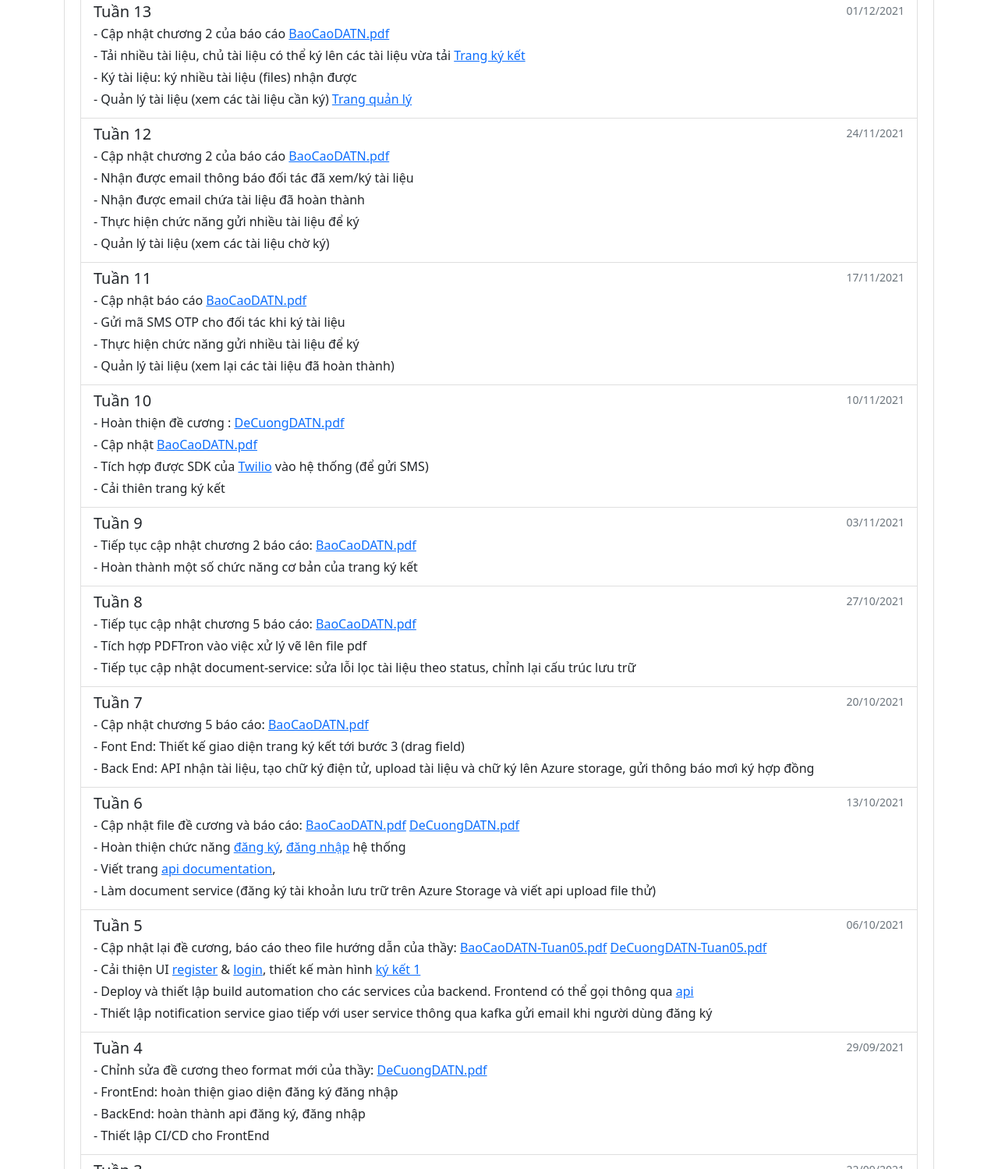
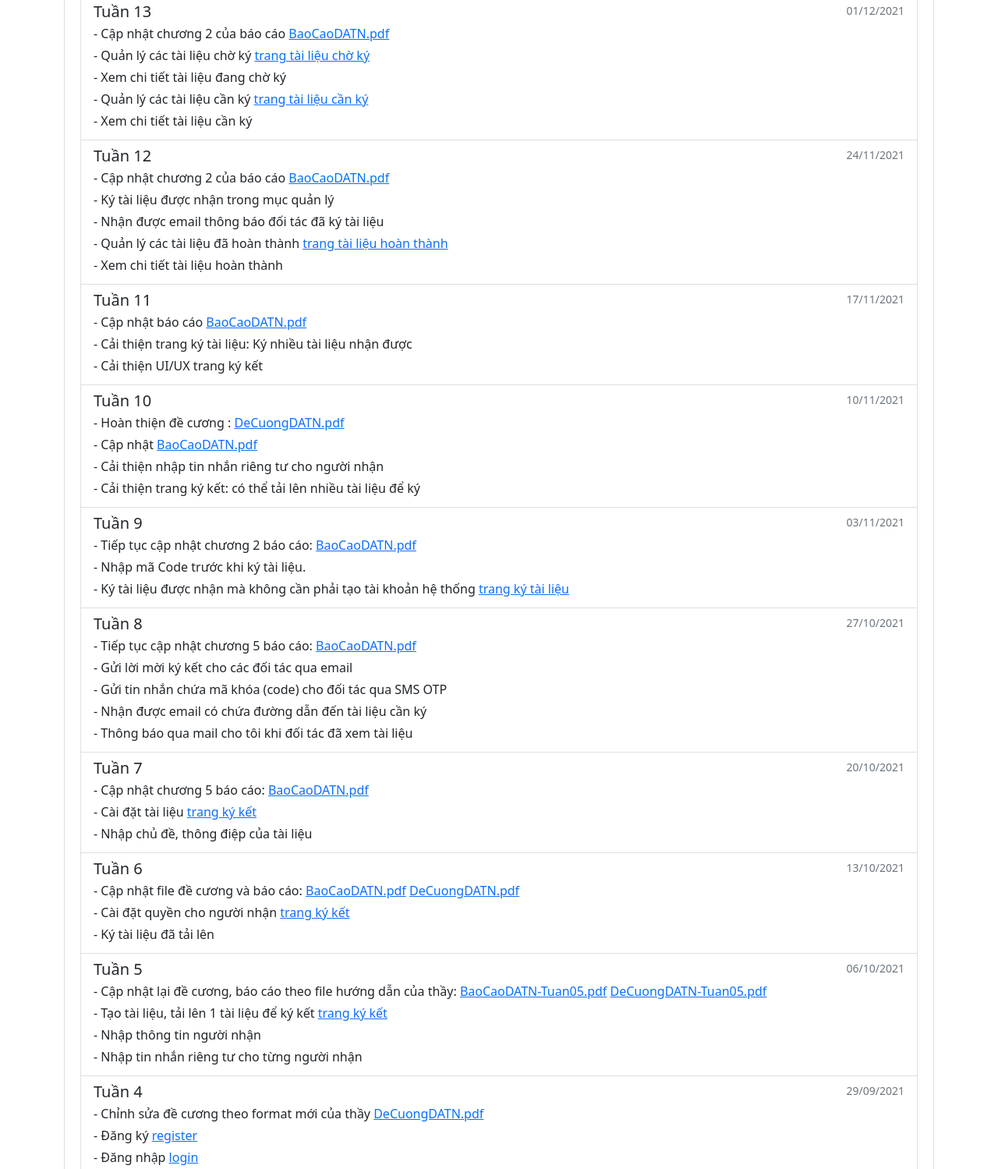
Before and after one commit to vtsign/vtsign.github.io, a plain HTML site: page index.html in a window 1280 px wide. Shown: the part 794-2293 px from the top of the page at 78% size. Drawn offline with nearby package versions, Linux system fonts and the light colour scheme.

Commit message:
update release w4-13

```diff
--- a/index.html
+++ b/index.html
@@ -133,12 +133,19 @@
                     - Cập nhật chương 2 của báo cáo
                     <a href="/static/week13/BaoCaoDATN-Tuan13.pdf">BaoCaoDATN.pdf</a>
                   </p>
-                  <p class="mb-1">- Tải nhiều tài liệu, chủ tài liệu có thể ký lên các tài liệu vừa tải
-                    <a href="https://vtsign.tech/signing">Trang ký kết</a>
+                  <p class="mb-1">
+                    - Quản lý các tài liệu chờ ký
+                    <a href="https://vtsign.tech/manage/waiting">trang tài liệu chờ ký</a>
                   </p>
-                  <p class="mb-1">- Ký tài liệu: ký nhiều tài liệu (files) nhận được</p>
-                  <p class="mb-1">- Quản lý tài liệu (xem các tài liệu cần ký)
-                    <a href="https://vtsign.tech/manage/need-sign">Trang quản lý</a>
+                  <p class="mb-1">
+                    - Xem chi tiết tài liệu đang chờ ký
+                  </p>
+                  <p class="mb-1">
+                    - Quản lý các tài liệu cần ký
+                    <a href="https://vtsign.tech/manage/need-sign">trang tài liệu cần ký</a>
+                  </p>
+                  <p class="mb-1">
+                    - Xem chi tiết tài liệu cần ký
                   </p>
                 </div>
                 <!-- end week 13 -->
@@ -152,11 +159,18 @@
                     - Cập nhật chương 2 của báo cáo
                     <a href="/static/week12/BaoCaoDATN-Tuan12.pdf">BaoCaoDATN.pdf</a>
                   </p>
-                  <p class="mb-1">- Nhận được email thông báo đối tác đã xem/ký tài liệu</p>
-                  <p class="mb-1">- Nhận được email chứa tài liệu đã hoàn thành</p>
-                  <p class="mb-1">- Thực hiện chức năng gửi nhiều tài liệu để ký</p>
                   <p class="mb-1">
-                    - Quản lý tài liệu (xem các tài liệu chờ ký)
+                    - Ký tài liệu được nhận trong mục quản lý
+                  </p>
+                  <p class="mb-1">
+                    - Nhận được email thông báo đối tác đã ký tài liệu
+                  </p>
+                  <p class="mb-1">
+                    - Quản lý các tài liệu đã hoàn thành
+                    <a href="https://vtsign.tech/manage/completed">trang tài liệu hoàn thành</a>
+                  </p>
+                  <p class="mb-1">
+                    - Xem chi tiết tài liệu hoàn thành
                   </p>
                 </div>
                 <!-- end week 12 -->
@@ -171,12 +185,9 @@
                     <a href="/static/week11/BaoCaoDATN-Tuan11.pdf">BaoCaoDATN.pdf</a>
                   </p>
                   <p class="mb-1">
-                    - Gửi mã SMS OTP cho đối tác khi ký tài liệu
+                    - Cải thiện trang ký tài liệu: Ký nhiều tài liệu nhận được
                   </p>
-                  <p class="mb-1">- Thực hiện chức năng gửi nhiều tài liệu để ký</p>
-                  <p class="mb-1">
-                    - Quản lý tài liệu (xem lại các tài liệu đã hoàn thành)
-                  </p>
+                  <p class="mb-1">- Cải thiện UI/UX trang ký kết</p>
                 </div>
                 <!-- end week 11 -->
                 <!-- week 10-->
@@ -194,11 +205,9 @@
                     <a href="/static/week10/BaoCaoDATN-Tuan10.pdf">BaoCaoDATN.pdf</a>
                   </p>
                   <p class="mb-1">
-                    - Tích hợp được SDK của
-                    <a href="https://www.twilio.com/">Twilio</a>
-                    vào hệ thống (để gửi SMS)
+                    - Cải thiện nhập tin nhắn riêng tư cho người nhận
                   </p>
-                  <p class="mb-1">- Cải thiên trang ký kết</p>
+                  <p class="mb-1">- Cải thiện trang ký kết: có thể tải lên nhiều tài liệu để ký</p>
                 </div>
                 <!-- end week 10 -->
                 <!-- week 9 -->
@@ -212,7 +221,13 @@
                     <a href="/static/week9/BaoCaoDATN-Tuan09.pdf">BaoCaoDATN.pdf</a>
                   </p>
                   <p class="mb-1">
-                    - Hoàn thành một số chức năng cơ bản của trang ký kết
+                    - Nhập mã Code trước khi ký tài liệu.
+                  </p>
+                  <p class="mb-1">
+                    - Ký tài liệu được nhận mà không cần phải tạo tài khoản hệ thống
+                    <a
+                      href="https://vtsign.tech/signDocument?r=0e192b4a-1160-482a-a9a6-f4fe6b84b97a&c=cf3861fd-6c5a-490c-9127-21ff591f8d13&uc=36c7b9a4-b2e7-45c7-8c30-198a2d616259">trang
+                      ký tài liệu</a>
                   </p>
                 </div>
                 <!-- end week 9 -->
@@ -227,11 +242,16 @@
                     <a href="/static/week8/BaoCaoDATN-Tuan08.pdf">BaoCaoDATN.pdf</a>
                   </p>
                   <p class="mb-1">
-                    - Tích hợp PDFTron vào việc xử lý vẽ lên file pdf
+                    - Gửi lời mời ký kết cho các đối tác qua email
                   </p>
                   <p class="mb-1">
-                    - Tiếp tục cập nhật document-service: sửa lỗi lọc tài liệu
-                    theo status, chỉnh lại cấu trúc lưu trữ
+                    - Gửi tin nhắn chứa mã khóa (code) cho đối tác qua SMS OTP
+                  </p>
+                  <p class="mb-1">
+                    - Nhận được email có chứa đường dẫn đến tài liệu cần ký
+                  </p>
+                  <p class="mb-1">
+                    - Thông báo qua mail cho tôi khi đối tác đã xem tài liệu
                   </p>
                 </div>
                 <!-- end week 8-->
@@ -246,13 +266,11 @@
                     <a href="/static/week7/BaoCaoDATN-Tuan07.pdf">BaoCaoDATN.pdf</a>
                   </p>
                   <p class="mb-1">
-                    - Font End: Thiết kế giao diện trang ký kết tới bước 3
-                    (drag field)
+                    - Cài đặt tài liệu
+                    <a href="https://vtsign.tech/signing">trang ký kết</a>
                   </p>
                   <p class="mb-1">
-                    - Back End: API nhận tài liệu, tạo chữ ký điện tử, upload
-                    tài liệu và chữ ký lên Azure storage, gửi thông báo mơì ký
-                    hợp đồng
+                    - Nhập chủ đề, thông điệp của tài liệu
                   </p>
                 </div>
                 <!-- end week 7 -->
@@ -268,17 +286,11 @@
                     <a href="/static/week6/DeCuongDATN-Tuan06.pdf">DeCuongDATN.pdf</a>
                   </p>
                   <p class="mb-1">
-                    - Hoàn thiện chức năng
-                    <a href="https://vtsign.tech/register">đăng ký</a>,
-                    <a href="https://vtsign.tech/login">đăng nhập</a> hệ thống
+                    - Cài đặt quyền cho người nhận
+                    <a href="https://vtsign.tech/signing">trang ký kết</a>
                   </p>
                   <p class="mb-1">
-                    - Viết trang
-                    <a href="https://api.vtsign.tech/api-docs">api documentation</a>,
-                  </p>
-                  <p class="mb-1">
-                    - Làm document service (đăng ký tài khoản lưu trữ trên
-                    Azure Storage và viết api upload file thử)
+                    - Ký tài liệu đã tải lên
                   </p>
                 </div>
                 <!-- end week 6 -->
@@ -295,20 +307,14 @@
                     <a href="/static/week5/DeCuongDATN-Tuan05.pdf">DeCuongDATN-Tuan05.pdf</a>
                   </p>
                   <p class="mb-1">
-                    - Cải thiện UI
-                    <a href="https://test.vtsign.tech/register">register</a> &
-                    <a href="https://test.vtsign.tech/register">login</a>,
-                    thiết kế màn hình
-                    <a href="https://test.vtsign.tech/signing">ký kết 1</a>
+                    - Tạo tài liệu, tải lên 1 tài liệu để ký kết
+                    <a href="https://vtsign.tech/signing">trang ký kết</a>
                   </p>
                   <p class="mb-1">
-                    - Deploy và thiết lập build automation cho các services
-                    của backend. Frontend có thể gọi thông qua
-                    <a href="https://api.vtsign.tech/">api</a>
+                    - Nhập thông tin người nhận
                   </p>
                   <p class="mb-1">
-                    - Thiết lập notification service giao tiếp với user
-                    service thông qua kafka gửi email khi người dùng đăng ký
+                    - Nhập tin nhắn riêng tư cho từng người nhận
                   </p>
                 </div>
                 <!-- end week 5 -->
@@ -319,16 +325,17 @@
                     <small class="text-muted">29/09/2021</small>
                   </div>
                   <p class="mb-1">
-                    - Chỉnh sửa đề cương theo format mới của thầy:
+                    - Chỉnh sửa đề cương theo format mới của thầy
                     <a href="/static/week4/DeCuongDATN.pdf">DeCuongDATN.pdf</a>
                   </p>
                   <p class="mb-1">
-                    - FrontEnd: hoàn thiện giao diện đăng ký đăng nhập
+                    - Đăng ký
+                    <a href="https://vtsign.tech/register">register</a>
                   </p>
                   <p class="mb-1">
-                    - BackEnd: hoàn thành api đăng ký, đăng nhập
+                    - Đăng nhập
+                    <a href="https://vtsign.tech/login">login</a>
                   </p>
-                  <p class="mb-1">- Thiết lập CI/CD cho FrontEnd</p>
                 </div>
                 <!-- end week 4 -->
                 <!-- week 3  -->
@@ -347,6 +354,12 @@
                   <p class="mb-1">
                     - Đề cương latex:
                     <a href="/static/week3/DeCuongDATN-Latex.pdf">Đề cương viết theo chuẩn Latex</a>
+                  </p>
+                  <p class="mb-1">- Thiết lập CI/CD cho FrontEnd</p>
+                  <p class="mb-1">
+                    - Deploy và thiết lập build automation cho các services
+                    của backend. Frontend có thể gọi thông qua
+                    <a href="https://api.vtsign.tech/">api</a>
                   </p>
                 </div>
                 <!-- end week 3 -->
```
Lines whose indentation alone changed are shown as unchanged.
